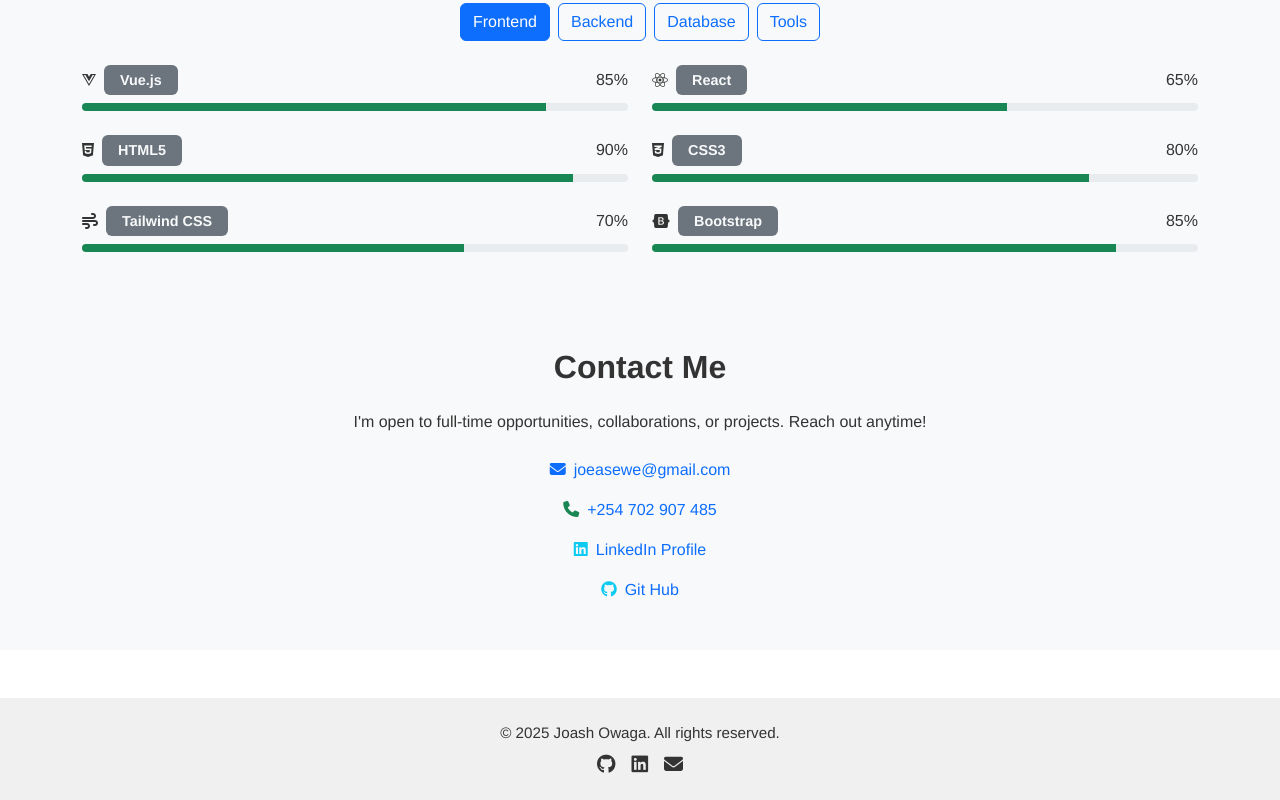
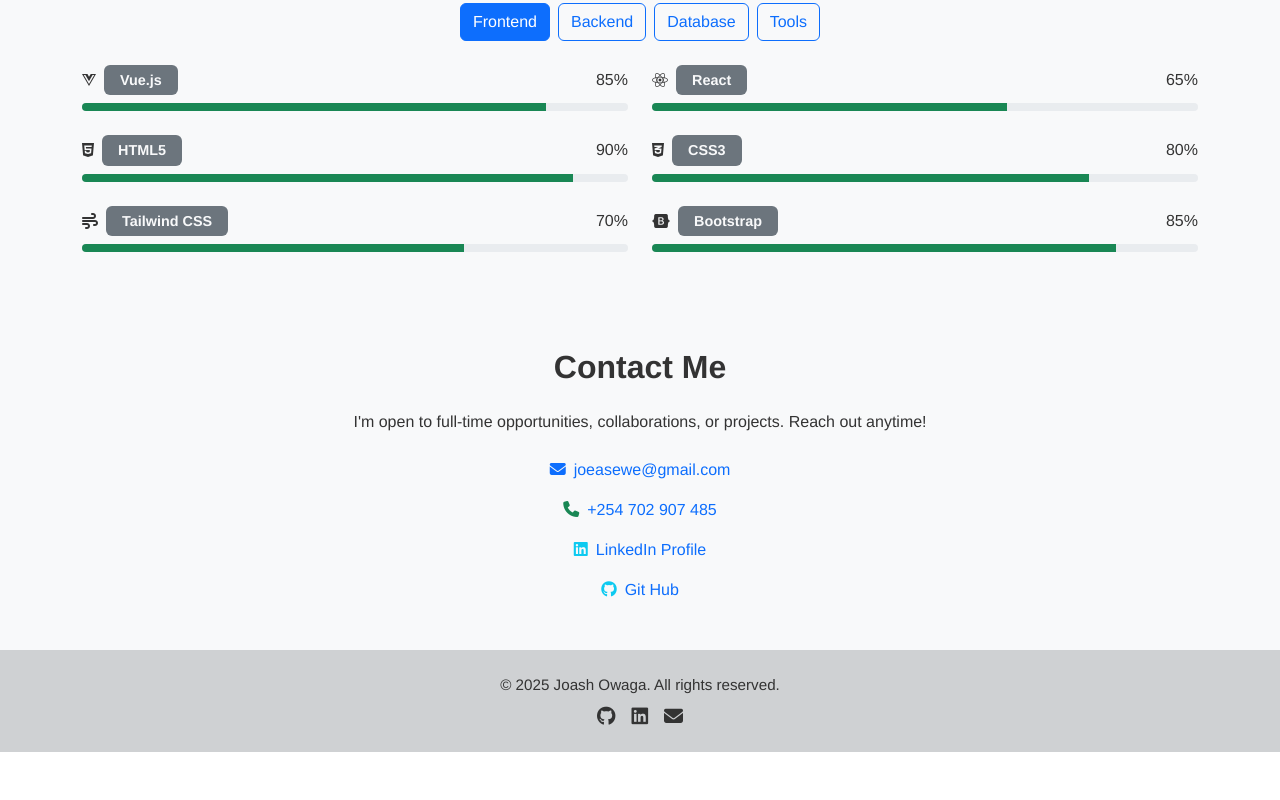
Before and after one commit to joe9126/Joash-Owaga-Portfolio, a Vue app: page / in a window 1280 px wide. Shown: the part 2000-2800 px from the top of the page. After the commit the page ends 2752 px from the top, so only its background shows below. Built offline with nearby package versions, Linux system fonts and the light colour scheme; no server answers.

Commit message:
updated footer behavior in light mode

```diff
--- a/src/components/sections/FooterSection.vue
+++ b/src/components/sections/FooterSection.vue
@@ -1,5 +1,5 @@
 <template>
-  <footer class="footer-section py-4 mt-5">
+  <footer class="footer-section py-4">
     <div class="container text-center">
       <p class="mb-1">&copy; {{ currentYear }} Joash Owaga. All rights reserved.</p>
       <div class="social-links mt-2">
@@ -34,8 +34,8 @@ const currentYear = new Date().getFullYear();
 
 <style scoped>
 .footer-section {
-  background-color: #f0f0f0;
-  color: #333;
+   background-color: #cfd1d3;
+   color: #333;
   transition: background-color 0.3s ease, color 0.3s ease;
   font-size: 0.95rem;
 }
```
